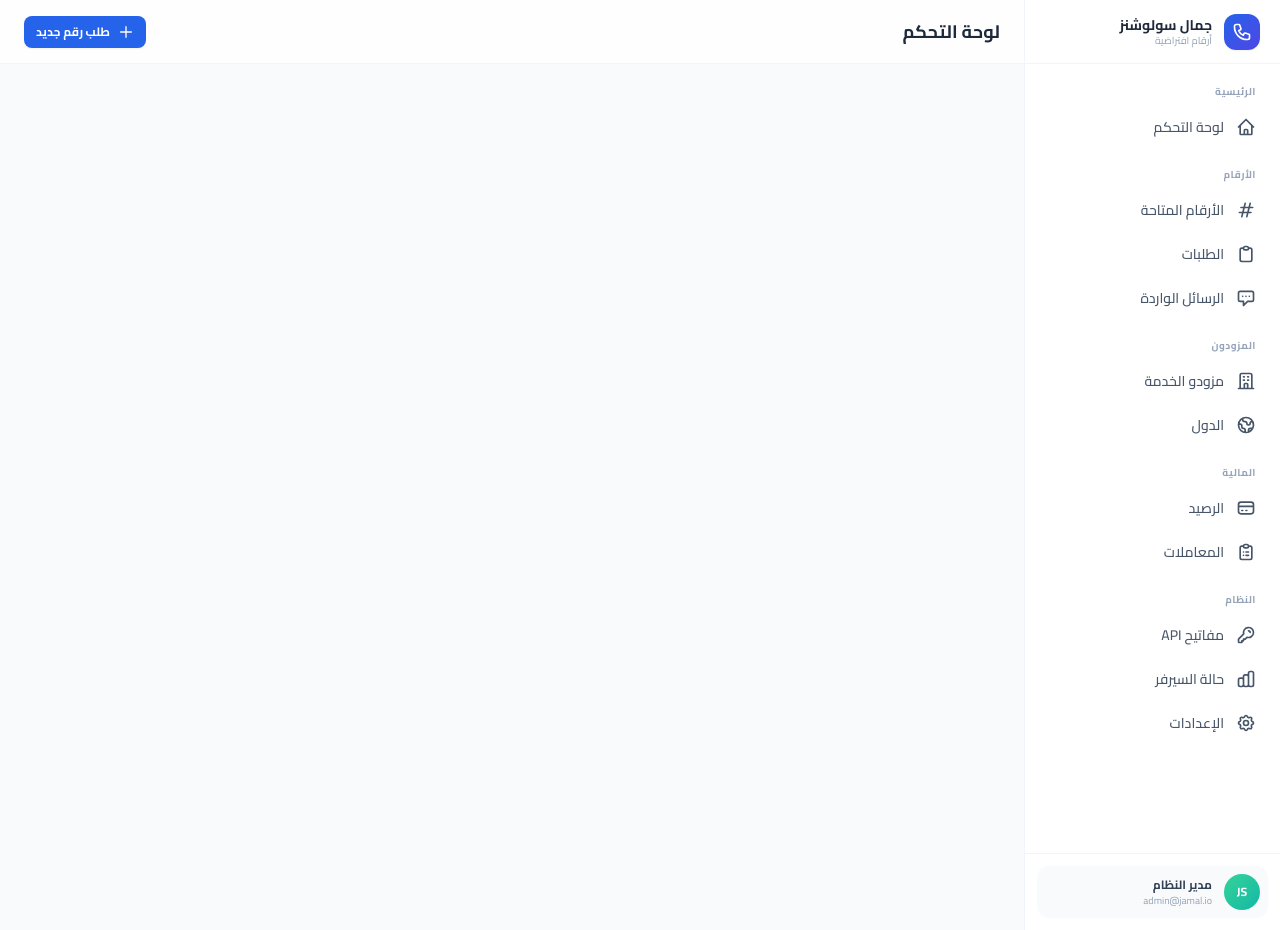
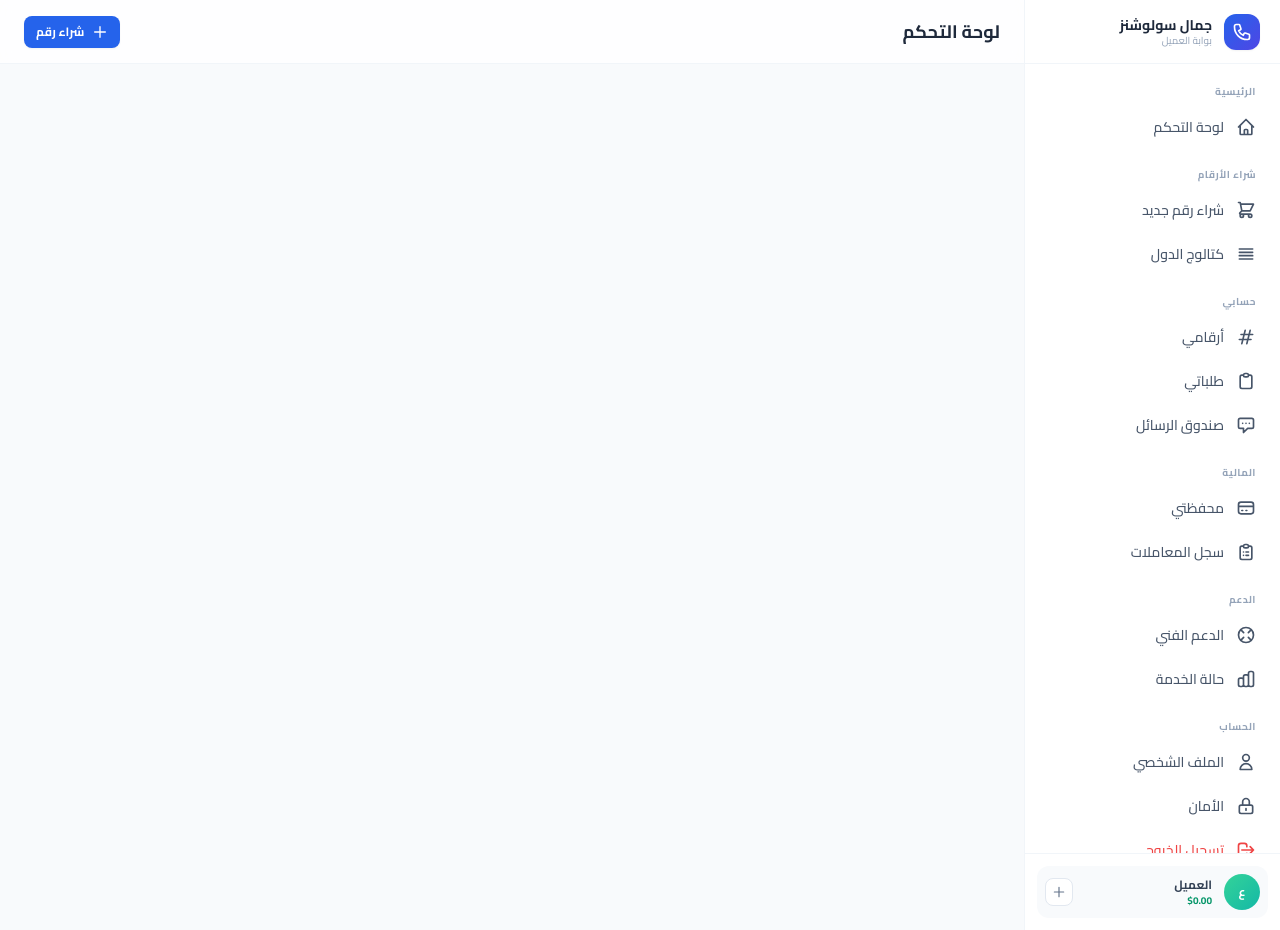
Before and after one commit to 6838gamal/Virtual-Numbers-Leasing, a FastAPI app: template templates/base.html in a window 1280 px wide. Run offline with FastAPI, Linux system fonts and the light colour scheme; the template is opened without the code that fills it, so the values that code supplies are empty; some libraries are stand-ins or nearby versions.

Commit message:
Update base.html

```diff
--- a/templates/base.html
+++ b/templates/base.html
@@ -29,7 +29,7 @@
 </head>
 <body class="bg-slate-50 text-slate-800 min-h-screen">
 
-<!-- ══ Sidebar ═══════════════════════════════════════════════════ -->
+<!-- ══ Sidebar (Customer Portal) ═════════════════════════════════ -->
 <aside id="sidebar"
        class="fixed inset-y-0 right-0 w-64 bg-white border-l border-slate-100 z-40
               transform translate-x-full lg:translate-x-0 transition-transform duration-300 flex flex-col">
@@ -44,14 +44,14 @@
     </div>
     <div class="leading-tight">
       <div class="font-bold text-slate-800 text-sm">جمال سولوشنز</div>
-      <div class="text-[10px] text-slate-400">أرقام افتراضية</div>
+      <div class="text-[10px] text-slate-400">بوابة العميل</div>
     </div>
   </div>
 
   <!-- Navigation -->
   <nav class="flex-1 p-3 space-y-1 overflow-y-auto">
 
-    <!-- Section: Main -->
+    <!-- Main -->
     <div class="px-3 pt-2 pb-1 text-[10px] font-bold text-slate-400 uppercase tracking-wider">الرئيسية</div>
 
     <a href="/" class="flex items-center gap-3 px-3 py-2.5 rounded-xl text-sm font-medium
@@ -63,16 +63,40 @@
       لوحة التحكم
     </a>
 
-    <!-- Section: Numbers -->
-    <div class="px-3 pt-4 pb-1 text-[10px] font-bold text-slate-400 uppercase tracking-wider">الأرقام</div>
+    <!-- Buy Numbers -->
+    <div class="px-3 pt-4 pb-1 text-[10px] font-bold text-slate-400 uppercase tracking-wider">شراء الأرقام</div>
 
-    <a href="/numbers" class="flex items-center gap-3 px-3 py-2.5 rounded-xl text-sm font-medium
-                             {% if active_page == 'numbers' %}bg-blue-50 text-blue-700{% else %}text-slate-600 hover:bg-slate-50{% endif %}">
+    <a href="/buy" class="flex items-center gap-3 px-3 py-2.5 rounded-xl text-sm font-medium
+                          {% if active_page == 'buy' %}bg-blue-50 text-blue-700{% else %}text-slate-600 hover:bg-slate-50{% endif %}">
+      <svg class="w-5 h-5 flex-shrink-0" fill="none" stroke="currentColor" viewBox="0 0 24 24">
+        <path stroke-linecap="round" stroke-linejoin="round" stroke-width="2"
+              d="M3 3h2l.4 2M7 13h10l4-8H5.4M7 13L5.4 5M7 13l-2.293 2.293c-.63.63-.184 1.707.707 1.707H17m0 0a2 2 0 100 4 2 2 0 000-4zm-8 2a2 2 0 11-4 0 2 2 0 014 0z"/>
+      </svg>
+      شراء رقم جديد
+    </a>
+
+    <a href="/catalog" class="flex items-center gap-3 px-3 py-2.5 rounded-xl text-sm font-medium
+                              {% if active_page == 'catalog' %}bg-blue-50 text-blue-700{% else %}text-slate-600 hover:bg-slate-50{% endif %}">
+      <svg class="w-5 h-5 flex-shrink-0" fill="none" stroke="currentColor" viewBox="0 0 24 24">
+        <path stroke-linecap="round" stroke-linejoin="round" stroke-width="2"
+              d="M4 6h16M4 10h16M4 14h16M4 18h16"/>
+      </svg>
+      كتالوج الدول
+    </a>
+
+    <!-- My Account -->
+    <div class="px-3 pt-4 pb-1 text-[10px] font-bold text-slate-400 uppercase tracking-wider">حسابي</div>
+
+    <a href="/my-numbers" class="flex items-center gap-3 px-3 py-2.5 rounded-xl text-sm font-medium
+                                 {% if active_page == 'my-numbers' %}bg-blue-50 text-blue-700{% else %}text-slate-600 hover:bg-slate-50{% endif %}">
       <svg class="w-5 h-5 flex-shrink-0" fill="none" stroke="currentColor" viewBox="0 0 24 24">
         <path stroke-linecap="round" stroke-linejoin="round" stroke-width="2"
               d="M7 20l4-16m2 16l4-16M6 9h14M4 15h14"/>
       </svg>
-      الأرقام المتاحة
+      أرقامي
+      {% if stats and stats.active_numbers %}
+      <span class="mr-auto text-[10px] bg-emerald-100 text-emerald-700 px-2 py-0.5 rounded-full font-bold">{{ stats.active_numbers }}</span>
+      {% endif %}
     </a>
 
     <a href="/orders" class="flex items-center gap-3 px-3 py-2.5 rounded-xl text-sm font-medium
@@ -81,52 +105,34 @@
         <path stroke-linecap="round" stroke-linejoin="round" stroke-width="2"
               d="M9 5H7a2 2 0 00-2 2v12a2 2 0 002 2h10a2 2 0 002-2V7a2 2 0 00-2-2h-2M9 5a2 2 0 002 2h2a2 2 0 002-2M9 5a2 2 0 012-2h2a2 2 0 012 2"/>
       </svg>
-      الطلبات
+      طلباتي
       {% if stats and stats.pending_orders %}
       <span class="mr-auto text-[10px] bg-amber-100 text-amber-700 px-2 py-0.5 rounded-full font-bold">{{ stats.pending_orders }}</span>
       {% endif %}
     </a>
 
-    <a href="/sms" class="flex items-center gap-3 px-3 py-2.5 rounded-xl text-sm font-medium
-                         {% if active_page == 'sms' %}bg-blue-50 text-blue-700{% else %}text-slate-600 hover:bg-slate-50{% endif %}">
+    <a href="/inbox" class="flex items-center gap-3 px-3 py-2.5 rounded-xl text-sm font-medium
+                           {% if active_page == 'inbox' %}bg-blue-50 text-blue-700{% else %}text-slate-600 hover:bg-slate-50{% endif %}">
       <svg class="w-5 h-5 flex-shrink-0" fill="none" stroke="currentColor" viewBox="0 0 24 24">
         <path stroke-linecap="round" stroke-linejoin="round" stroke-width="2"
               d="M8 10h.01M12 10h.01M16 10h.01M9 16H5a2 2 0 01-2-2V6a2 2 0 012-2h14a2 2 0 012 2v8a2 2 0 01-2 2h-5l-5 5v-5z"/>
       </svg>
-      الرسائل الواردة
+      صندوق الرسائل
+      {% if stats and stats.unread_sms %}
+      <span class="mr-auto text-[10px] bg-red-500 text-white px-2 py-0.5 rounded-full font-bold">{{ stats.unread_sms }}</span>
+      {% endif %}
     </a>
 
-    <!-- Section: Providers -->
-    <div class="px-3 pt-4 pb-1 text-[10px] font-bold text-slate-400 uppercase tracking-wider">المزودون</div>
-
-    <a href="/providers" class="flex items-center gap-3 px-3 py-2.5 rounded-xl text-sm font-medium
-                               {% if active_page == 'providers' %}bg-blue-50 text-blue-700{% else %}text-slate-600 hover:bg-slate-50{% endif %}">
-      <svg class="w-5 h-5 flex-shrink-0" fill="none" stroke="currentColor" viewBox="0 0 24 24">
-        <path stroke-linecap="round" stroke-linejoin="round" stroke-width="2"
-              d="M19 21V5a2 2 0 00-2-2H7a2 2 0 00-2 2v16m14 0h2m-2 0h-5m-9 0H3m2 0h5M9 7h1m-1 4h1m4-4h1m-1 4h1m-5 10v-5a1 1 0 011-1h2a1 1 0 011 1v5m-4 0h4"/>
-      </svg>
-      مزودو الخدمة
-    </a>
-
-    <a href="/countries" class="flex items-center gap-3 px-3 py-2.5 rounded-xl text-sm font-medium
-                               {% if active_page == 'countries' %}bg-blue-50 text-blue-700{% else %}text-slate-600 hover:bg-slate-50{% endif %}">
-      <svg class="w-5 h-5 flex-shrink-0" fill="none" stroke="currentColor" viewBox="0 0 24 24">
-        <path stroke-linecap="round" stroke-linejoin="round" stroke-width="2"
-              d="M3.055 11H5a2 2 0 012 2v1a2 2 0 002 2 2 2 0 012 2v2.945M8 3.935V5.5A2.5 2.5 0 0010.5 8h.5a2 2 0 012 2 2 2 0 104 0 2 2 0 012-2h1.064M15 20.488V18a2 2 0 012-2h3.064M21 12a9 9 0 11-18 0 9 9 0 0118 0z"/>
-      </svg>
-      الدول
-    </a>
-
-    <!-- Section: Finance -->
+    <!-- Finance -->
     <div class="px-3 pt-4 pb-1 text-[10px] font-bold text-slate-400 uppercase tracking-wider">المالية</div>
 
-    <a href="/balance" class="flex items-center gap-3 px-3 py-2.5 rounded-xl text-sm font-medium
-                             {% if active_page == 'balance' %}bg-blue-50 text-blue-700{% else %}text-slate-600 hover:bg-slate-50{% endif %}">
+    <a href="/wallet" class="flex items-center gap-3 px-3 py-2.5 rounded-xl text-sm font-medium
+                             {% if active_page == 'wallet' %}bg-blue-50 text-blue-700{% else %}text-slate-600 hover:bg-slate-50{% endif %}">
       <svg class="w-5 h-5 flex-shrink-0" fill="none" stroke="currentColor" viewBox="0 0 24 24">
         <path stroke-linecap="round" stroke-linejoin="round" stroke-width="2"
               d="M3 10h18M7 15h1m4 0h1m-7 4h12a3 3 0 003-3V8a3 3 0 00-3-3H6a3 3 0 00-3 3v8a3 3 0 003 3z"/>
       </svg>
-      الرصيد
+      محفظتي
     </a>
 
     <a href="/transactions" class="flex items-center gap-3 px-3 py-2.5 rounded-xl text-sm font-medium
@@ -135,19 +141,19 @@
         <path stroke-linecap="round" stroke-linejoin="round" stroke-width="2"
               d="M9 5H7a2 2 0 00-2 2v12a2 2 0 002 2h10a2 2 0 002-2V7a2 2 0 00-2-2h-2M9 5a2 2 0 002 2h2a2 2 0 002-2M9 5a2 2 0 012-2h2a2 2 0 012 2m-3 7h3m-3 4h3m-6-4h.01M9 16h.01"/>
       </svg>
-      المعاملات
+      سجل المعاملات
     </a>
 
-    <!-- Section: System -->
-    <div class="px-3 pt-4 pb-1 text-[10px] font-bold text-slate-400 uppercase tracking-wider">النظام</div>
+    <!-- Support -->
+    <div class="px-3 pt-4 pb-1 text-[10px] font-bold text-slate-400 uppercase tracking-wider">الدعم</div>
 
-    <a href="/api-keys" class="flex items-center gap-3 px-3 py-2.5 rounded-xl text-sm font-medium
-                              {% if active_page == 'api-keys' %}bg-blue-50 text-blue-700{% else %}text-slate-600 hover:bg-slate-50{% endif %}">
+    <a href="/support" class="flex items-center gap-3 px-3 py-2.5 rounded-xl text-sm font-medium
+                             {% if active_page == 'support' %}bg-blue-50 text-blue-700{% else %}text-slate-600 hover:bg-slate-50{% endif %}">
       <svg class="w-5 h-5 flex-shrink-0" fill="none" stroke="currentColor" viewBox="0 0 24 24">
         <path stroke-linecap="round" stroke-linejoin="round" stroke-width="2"
-              d="M15 7a2 2 0 012 2m4 0a6 6 0 01-7.743 5.743L11 17H9v2H7v2H4a1 1 0 01-1-1v-2.586a1 1 0 01.293-.707l5.964-5.964A6 6 0 1121 9z"/>
+              d="M18.364 5.636l-3.536 3.536m0 5.656l3.536 3.536M9.172 9.172L5.636 5.636m3.536 9.192l-3.536 3.536M21 12a9 9 0 11-18 0 9 9 0 0118 0z"/>
       </svg>
-      مفاتيح API
+      الدعم الفني
     </a>
 
     <a href="/status" target="_blank" class="flex items-center gap-3 px-3 py-2.5 rounded-xl text-sm font-medium
@@ -156,28 +162,56 @@
         <path stroke-linecap="round" stroke-linejoin="round" stroke-width="2"
               d="M9 19v-6a2 2 0 00-2-2H5a2 2 0 00-2 2v6a2 2 0 002 2h2a2 2 0 002-2zm0 0V9a2 2 0 012-2h2a2 2 0 012 2v10m-6 0a2 2 0 002 2h2a2 2 0 002-2m0 0V5a2 2 0 012-2h2a2 2 0 012 2v14a2 2 0 01-2 2h-2a2 2 0 01-2-2z"/>
       </svg>
-      حالة السيرفر
+      حالة الخدمة
     </a>
 
-    <a href="/settings" class="flex items-center gap-3 px-3 py-2.5 rounded-xl text-sm font-medium
-                               {% if active_page == 'settings' %}bg-blue-50 text-blue-700{% else %}text-slate-600 hover:bg-slate-50{% endif %}">
+    <!-- Account Settings -->
+    <div class="px-3 pt-4 pb-1 text-[10px] font-bold text-slate-400 uppercase tracking-wider">الحساب</div>
+
+    <a href="/profile" class="flex items-center gap-3 px-3 py-2.5 rounded-xl text-sm font-medium
+                              {% if active_page == 'profile' %}bg-blue-50 text-blue-700{% else %}text-slate-600 hover:bg-slate-50{% endif %}">
       <svg class="w-5 h-5 flex-shrink-0" fill="none" stroke="currentColor" viewBox="0 0 24 24">
         <path stroke-linecap="round" stroke-linejoin="round" stroke-width="2"
-              d="M10.325 4.317c.426-1.756 2.924-1.756 3.35 0a1.724 1.724 0 002.573 1.066c1.543-.94 3.31.826 2.37 2.37a1.724 1.724 0 001.065 2.572c1.756.426 1.756 2.924 0 3.35a1.724 1.724 0 00-1.066 2.573c.94 1.543-.826 3.31-2.37 2.37a1.724 1.724 0 00-2.572 1.065c-.426 1.756-2.924 1.756-3.35 0a1.724 1.724 0 00-2.573-1.066c-1.543.94-3.31-.826-2.37-2.37a1.724 1.724 0 00-1.065-2.572c-1.756-.426-1.756-2.924 0-3.35a1.724 1.724 0 001.066-2.573c-.94-1.543.826-3.31 2.37-2.37.996.608 2.296.07 2.572-1.065z"/>
-        <path stroke-linecap="round" stroke-linejoin="round" stroke-width="2" d="M15 12a3 3 0 11-6 0 3 3 0 016 0z"/>
+              d="M16 7a4 4 0 11-8 0 4 4 0 018 0zM12 14a7 7 0 00-7 7h14a7 7 0 00-7-7z"/>
       </svg>
-      الإعدادات
+      الملف الشخصي
+    </a>
+
+    <a href="/security" class="flex items-center gap-3 px-3 py-2.5 rounded-xl text-sm font-medium
+                               {% if active_page == 'security' %}bg-blue-50 text-blue-700{% else %}text-slate-600 hover:bg-slate-50{% endif %}">
+      <svg class="w-5 h-5 flex-shrink-0" fill="none" stroke="currentColor" viewBox="0 0 24 24">
+        <path stroke-linecap="round" stroke-linejoin="round" stroke-width="2"
+              d="M12 15v2m-6 4h12a2 2 0 002-2v-6a2 2 0 00-2-2H6a2 2 0 00-2 2v6a2 2 0 002 2zm10-10V7a4 4 0 00-8 0v4h8z"/>
+      </svg>
+      الأمان
+    </a>
+
+    <a href="/logout" class="flex items-center gap-3 px-3 py-2.5 rounded-xl text-sm font-medium text-red-500 hover:bg-red-50 mt-2">
+      <svg class="w-5 h-5 flex-shrink-0" fill="none" stroke="currentColor" viewBox="0 0 24 24">
+        <path stroke-linecap="round" stroke-linejoin="round" stroke-width="2"
+              d="M17 16l4-4m0 0l-4-4m4 4H7m6 4v1a3 3 0 01-3 3H6a3 3 0 01-3-3V7a3 3 0 013-3h4a3 3 0 013 3v1"/>
+      </svg>
+      تسجيل الخروج
     </a>
   </nav>
 
-  <!-- Footer: user card -->
+  <!-- Customer card -->
   <div class="p-3 border-t border-slate-100 flex-shrink-0">
     <div class="flex items-center gap-3 px-2 py-2 rounded-xl bg-slate-50">
-      <div class="w-9 h-9 rounded-full bg-gradient-to-br from-emerald-400 to-teal-500 flex items-center justify-center text-white text-xs font-bold">JS</div>
+      <div class="w-9 h-9 rounded-full bg-gradient-to-br from-emerald-400 to-teal-500 flex items-center justify-center text-white text-xs font-bold">
+        {{ customer.initials if customer else 'ع' }}
+      </div>
       <div class="flex-1 min-w-0">
-        <div class="text-xs font-bold text-slate-700 truncate">مدير النظام</div>
-        <div class="text-[10px] text-slate-400 truncate">admin@jamal.io</div>
+        <div class="text-xs font-bold text-slate-700 truncate">{{ customer.name if customer else 'العميل' }}</div>
+        <div class="text-[10px] text-emerald-600 font-bold truncate">
+          ${{ "%.2f"|format(customer.balance) if customer else '0.00' }}
+        </div>
       </div>
+      <a href="/wallet" class="w-7 h-7 rounded-lg bg-white border border-slate-200 hover:border-blue-400 hover:bg-blue-50 flex items-center justify-center text-slate-500 hover:text-blue-600 transition-colors">
+        <svg class="w-3.5 h-3.5" fill="none" stroke="currentColor" viewBox="0 0 24 24">
+          <path stroke-linecap="round" stroke-linejoin="round" stroke-width="2" d="M12 4v16m8-8H4"/>
+        </svg>
+      </a>
     </div>
   </div>
 </aside>
@@ -204,13 +238,18 @@
       <p class="text-[11px] text-slate-500 truncate">{% block page_subtitle %}{% endblock %}</p>
     </div>
 
-    <!-- Quick actions -->
-    <a href="/orders/new"
+    <!-- Balance chip (mobile) -->
+    <div class="lg:hidden flex items-center gap-1.5 bg-emerald-50 text-emerald-700 px-3 py-1.5 rounded-full text-xs font-bold">
+      ${{ "%.2f"|format(customer.balance) if customer else '0.00' }}
+    </div>
+
+    <!-- Quick buy CTA -->
+    <a href="/buy"
        class="hidden sm:flex items-center gap-2 bg-blue-600 hover:bg-blue-700 text-white text-xs font-bold px-3 py-2 rounded-lg transition-colors shadow-sm">
       <svg class="w-4 h-4" fill="none" stroke="currentColor" viewBox="0 0 24 24">
         <path stroke-linecap="round" stroke-linejoin="round" stroke-width="2" d="M12 4v16m8-8H4"/>
       </svg>
-      طلب رقم جديد
+      شراء رقم
     </a>
   </header>
 
```
